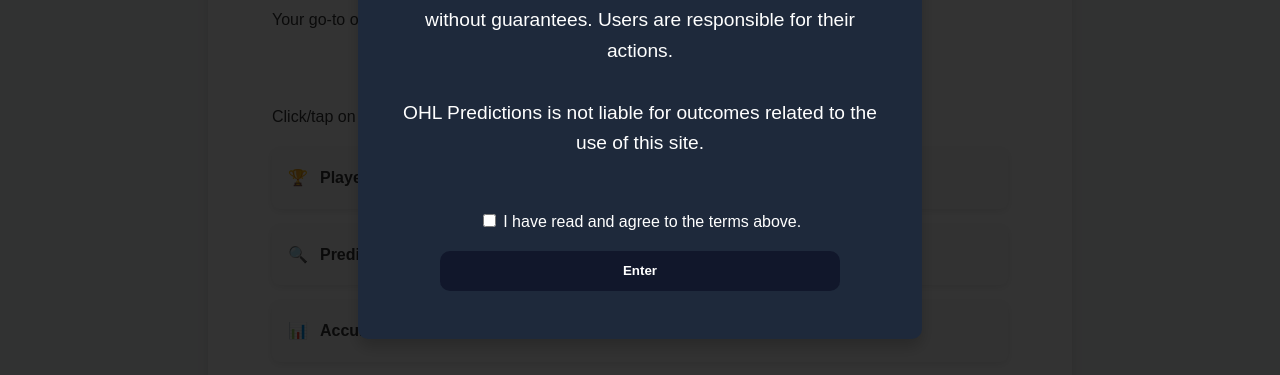
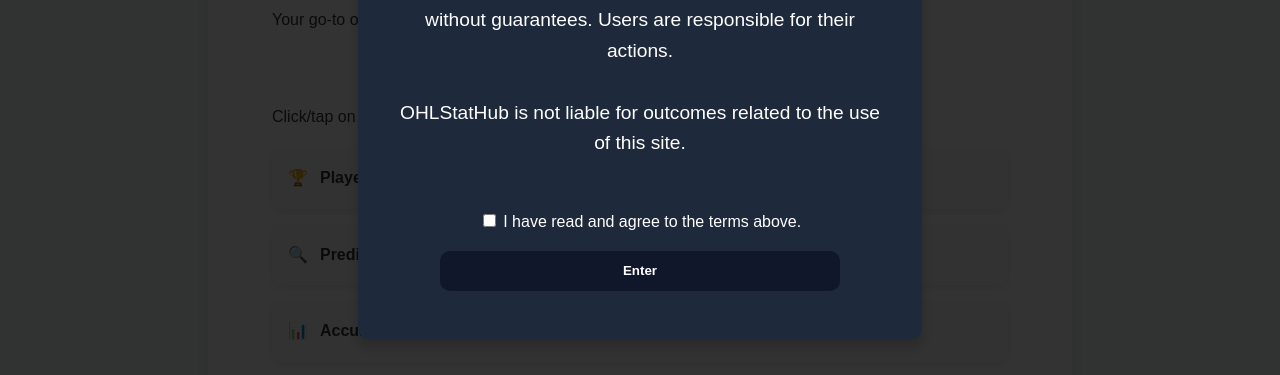
Before and after one commit to InsightDynamics/OHLStatHub, a plain HTML site: page index.html in a window 1280 px wide. Shown: the part 369-744 px from the top of the page. Drawn offline with Linux system fonts and the light colour scheme; a script that the page names is missing.

Commit message:
Update index.html

```diff
--- a/index.html
+++ b/index.html
@@ -56,7 +56,7 @@
         <br><br>
         Predictions are based on statistical models and provided without guarantees. Users are responsible for their actions.
         <br><br>
-        OHL Predictions is not liable for outcomes related to the use of this site.
+        OHLStatHub is not liable for outcomes related to the use of this site.
         <br><br>
       </p>
       <label>
```
